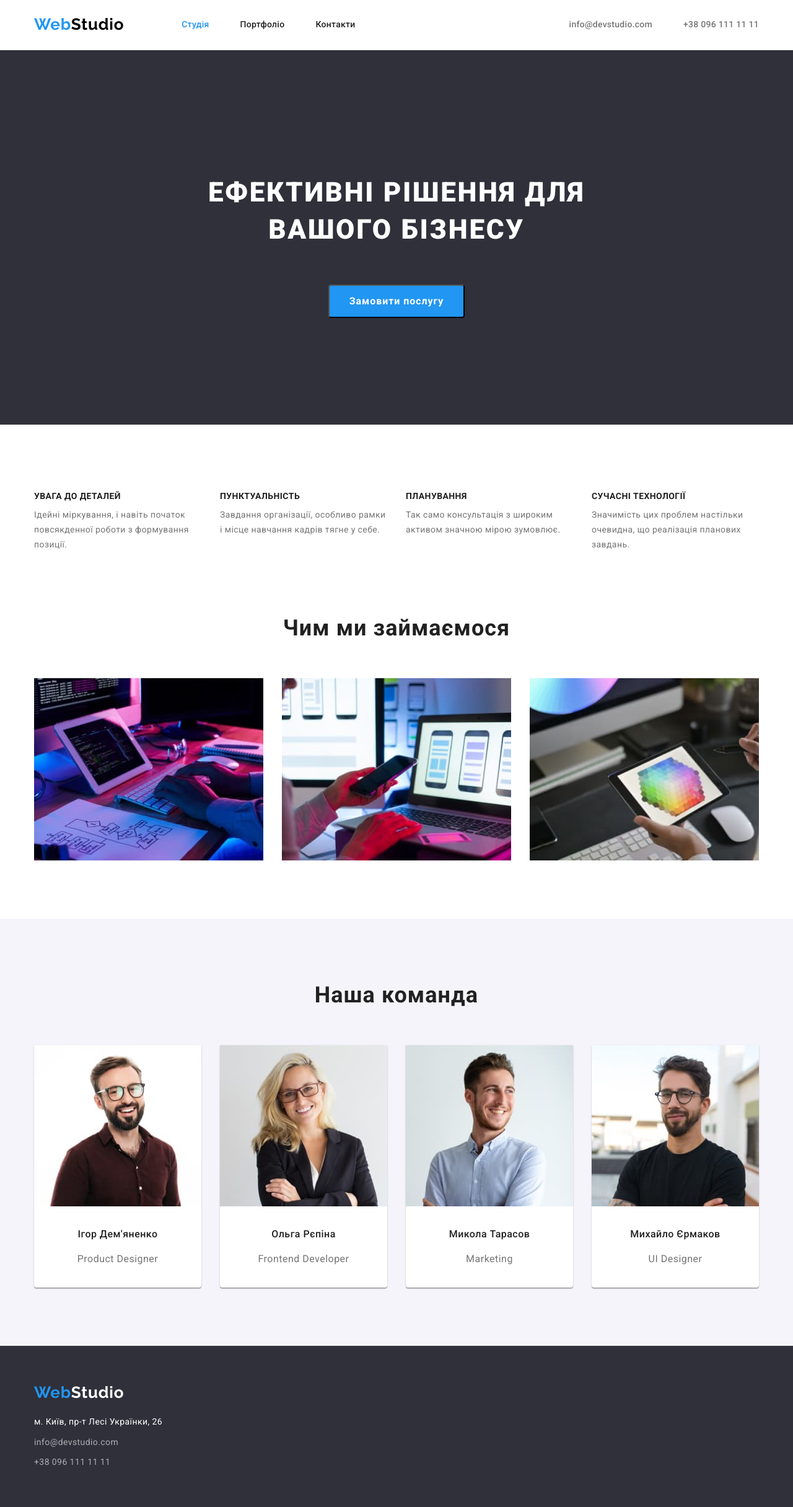
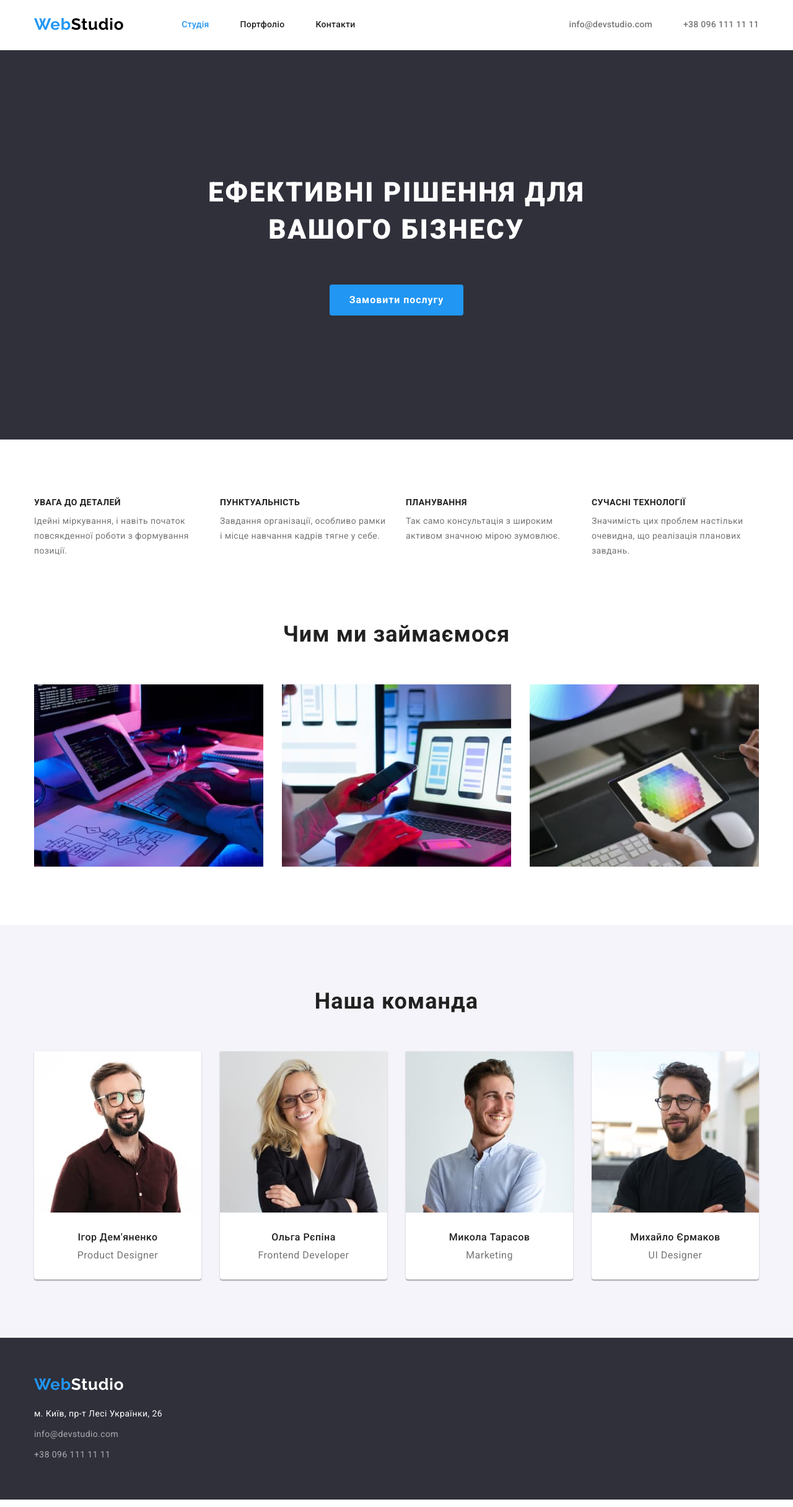
Before and after one commit to Vladok05/goit-markup-hw-03, a plain HTML site: page index.html in a window 1280 px wide. Shown: the whole page at 62% size. Drawn offline with nearby package versions, Linux system fonts and the light colour scheme.

Commit message:
правки ментора

```diff
--- a/css/styles.css
+++ b/css/styles.css
@@ -144,6 +144,13 @@ a {
     padding-bottom: 94px;
 }
 
+.section-hero {
+    padding-top: 200px;
+    padding-bottom: 200px;
+    background-color: var(--background-color-hero);
+    text-align: center;
+}
+
 .section-hero-titel {
     margin-top: 0;
     margin-bottom: 58px;
@@ -161,27 +168,17 @@ a {
     text-transform: uppercase;
 }
 
-.section-hero {
-    padding-top: 200px;
-    padding-bottom: 172px;
-
-    background-color: var(--background-color-hero);
-}
-
 .button-hero {
     border-radius: 4px;
     padding: 10px 32px;
-    min-width: 216px;
-    min-height: 50px;
     margin: 0 auto;
+
 
     background-color: var(--color-accent);
     color: var(--color-accent-two);
+    border: none;
     font-weight: 700;
     line-height: 1.9;
-    display: flex;
-    align-items: center;
-    text-align: center;
     letter-spacing: 0.06em;
 }
 
@@ -189,12 +186,13 @@ a {
 .button-hero:focus {
     color: var(--color-accent-two);
     background-color: var(--button-active);
+    outline: none;
 }
 
 /* !<!-- друга секція --> */
 .section-features {
     padding-top: 94px;
-    padding-bottom: 0;
+    padding-bottom: 94px;
 }
 
 .list-section-features {
@@ -225,6 +223,7 @@ a {
 }
 
 .title-section-features {
+    margin-top: 0;
     margin-bottom: 10px;
 
     color: var(--color-titel-nav);
@@ -244,7 +243,11 @@ a {
 }
 
 /* ! третя секція  */
+.section-our-work{
+    padding-top: 0;
+    padding-bottom: 94px;
 
+}
 .section-titel {
     margin-top: 0;
     margin-bottom: 50px;
@@ -259,6 +262,10 @@ a {
 
 .our-work-card-list {
     display: flex;
+
+}
+
+.item-our-work-card {
     width: 370px;
 }
 
@@ -304,7 +311,7 @@ a {
     color: var(--color-titel-nav);
     font-weight: 500;
     font-size: 16px;
-    line-height: 1.9;
+    line-height: 1.2;
     text-align: center;
     letter-spacing: 0.03em;
 }
@@ -314,7 +321,7 @@ a {
     margin-bottom: 0px;
 
     font-size: 16px;
-    line-height: 1.9;
+    line-height: 1.2;
     text-align: center;
     letter-spacing: 0.03em;
 }
@@ -349,6 +356,7 @@ a {
 .button-filter:focus {
     color: var(--color-accent-two);
     background-color: var(--color-accent);
+    outline: none;
 }
 
 /* !катки  портфоліо   */
@@ -371,17 +379,11 @@ a {
     margin-bottom: 0;
 }
 
-.link-portfolio {
-    display: flex;
-    flex-direction: column;
-    height: 100%;
-}
-
 .works-examples {
     padding-top: 20px;
     padding-left: 24px;
     padding-bottom: 20px;
-    flex-grow: 1;
+    padding-right: 24px;
     border-bottom: 1px solid var(--color-accent-three);
     border-left: 1px solid var(--color-accent-three);
     border-right: 1px solid var(--color-accent-three);
--- a/index.html
+++ b/index.html
@@ -89,7 +89,7 @@
         </div>
       </section>
       <!-- третя секція  -->
-      <section class="section our-work-card">
+      <section class="section section-our-work">
         <div class="container">
           <h2 class="section-titel">Чим ми займаємося</h2>
           <ul class="list our-work-card-list">
```
